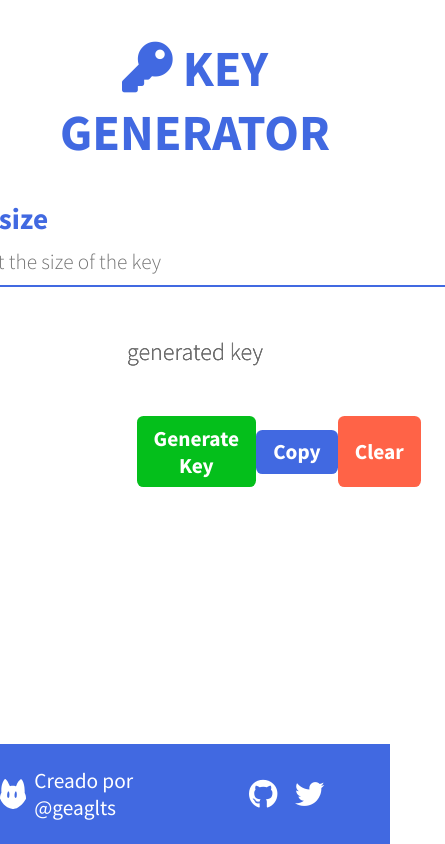
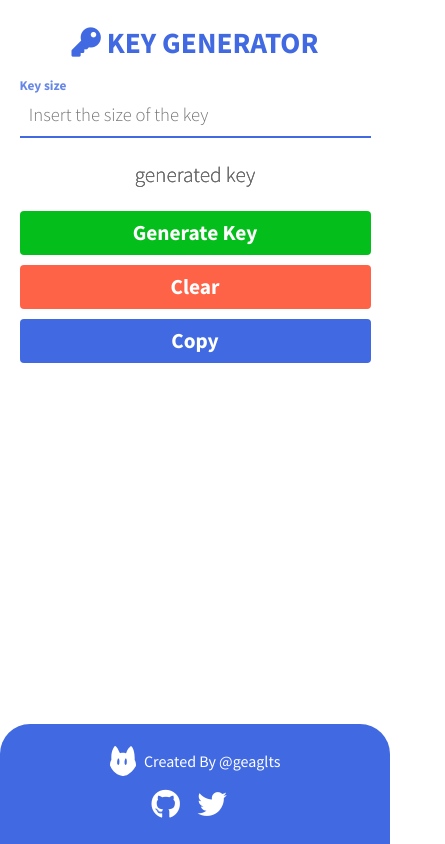
Before and after one commit to Geaglts/key-geneartor, a plain HTML site: page index.html in a window 390 px wide. Shown: the whole page, 445 px wide, since content can reach past the window. Drawn offline with Linux system fonts and the light colour scheme.

Commit message:
media queries for phone screens

```diff
--- a/index.html
+++ b/index.html
@@ -28,7 +28,7 @@
 			<h1><i class="fas fa-key"></i> Key Generator</h1>
 		</header>
 		<main class="keygen">
-			<section>
+			<section class="keygen__input">
 				<div class="input__group">
 					<label for="key-size">Key size</label>
 					<input
@@ -44,6 +44,7 @@
 			</section>
 			<section class="keygen__buttons">
 				<button id="generate-key-btn">Generate Key</button>
+				<button id="clear-key-btn">Clear</button>
 				<div>
 					<button id="copy-key-btn">Copy</button>
 					<div id="copied-container" class="copied__container">
@@ -51,14 +52,13 @@
 						<span class="text">Copiado!</span>
 					</div>
 				</div>
-				<button id="clear-key-btn">Clear</button>
 			</section>
 		</main>
 		<footer class="footer">
 			<section class="footer__left">
 				<p class="footer__left--copy">
 					<img src="./assets/icons/logo.svg" alt="logo de geaglts" />
-					Creado por @geaglts
+					Created By @geaglts
 				</p>
 			</section>
 			<section class="footer__right">
--- a/styles/main.scss
+++ b/styles/main.scss
@@ -189,3 +189,85 @@ header {
 		}
 	}
 }
+
+// MEDIA QUERIES
+@media (max-width: 1175px) {
+	.keygen {
+		&__buttons {
+			width: 50%;
+		}
+	}
+}
+
+@media (max-width: 720px) {
+	header {
+		display: block;
+		height: auto;
+		padding: 1.5em 0 1em 0;
+
+		h1 {
+			font-size: 22pt;
+		}
+	}
+
+	.keygen {
+		&__input {
+			width: 90%;
+
+			.input__group {
+				label {
+					font-size: 10pt;
+					color: rgba($primary-color, 0.8);
+				}
+
+				input {
+					font-size: 14pt;
+					width: inherit;
+				}
+			}
+		}
+
+		&__result {
+			margin: 0.5em 0;
+
+			#generated-key {
+				width: 90%;
+				padding: 0.7em 0;
+				font-size: 16pt;
+			}
+		}
+
+		&__buttons {
+			flex-direction: column;
+			width: 90%;
+			gap: 10px;
+
+			button {
+				border-radius: 4px;
+			}
+
+			& > div {
+				button {
+					height: auto;
+					width: 100%;
+				}
+			}
+		}
+	}
+
+	.footer {
+		height: auto;
+		padding: 1em 0;
+		grid-template-columns: 1fr;
+		grid-template-rows: auto auto;
+		gap: 10px;
+		border-top-left-radius: 30px;
+		border-top-right-radius: 30px;
+
+		&__left {
+			&--copy {
+				font-size: 12pt;
+			}
+		}
+	}
+}
```
Also changed, not shown: styles/main.css, 1 other file.
